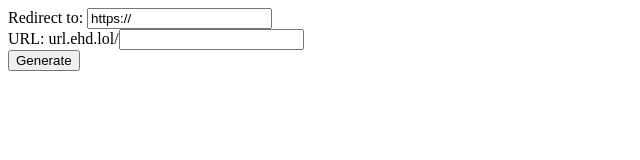
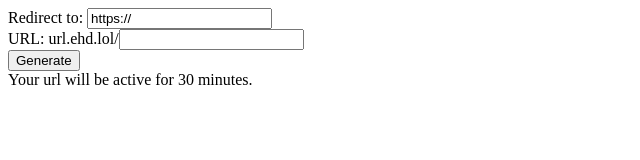
Before and after one commit to lugosieben/urlshortener, a website: page public/index.html in a window 1280 px wide. Shown: the whole page, without its empty margins (0-640 px from the left). Drawn offline with Linux system fonts and the light colour scheme.

Commit message:
Update index.html

```diff
--- a/public/index.html
+++ b/public/index.html
@@ -12,6 +12,8 @@
     URL: url.ehd.lol/<input id="name-in" type="text">
     <br>
     <button id="btn-confirm">Generate</button>
+    <br>
+    Your url will be active for 30 minutes.
 
     <script>
         var note = "Successful generation. Your shortened URL will expire in 30 minutes.<br>"
```
